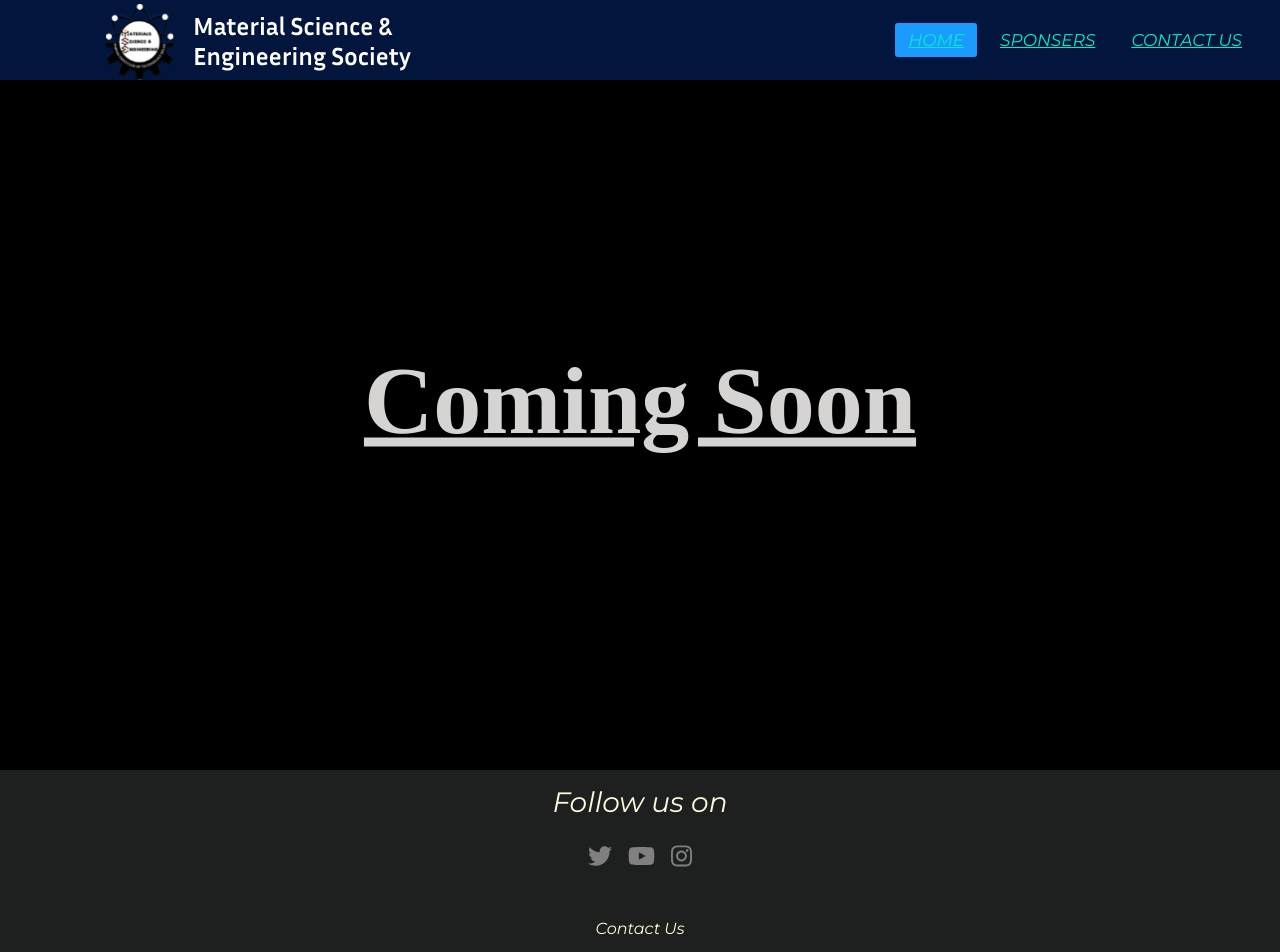
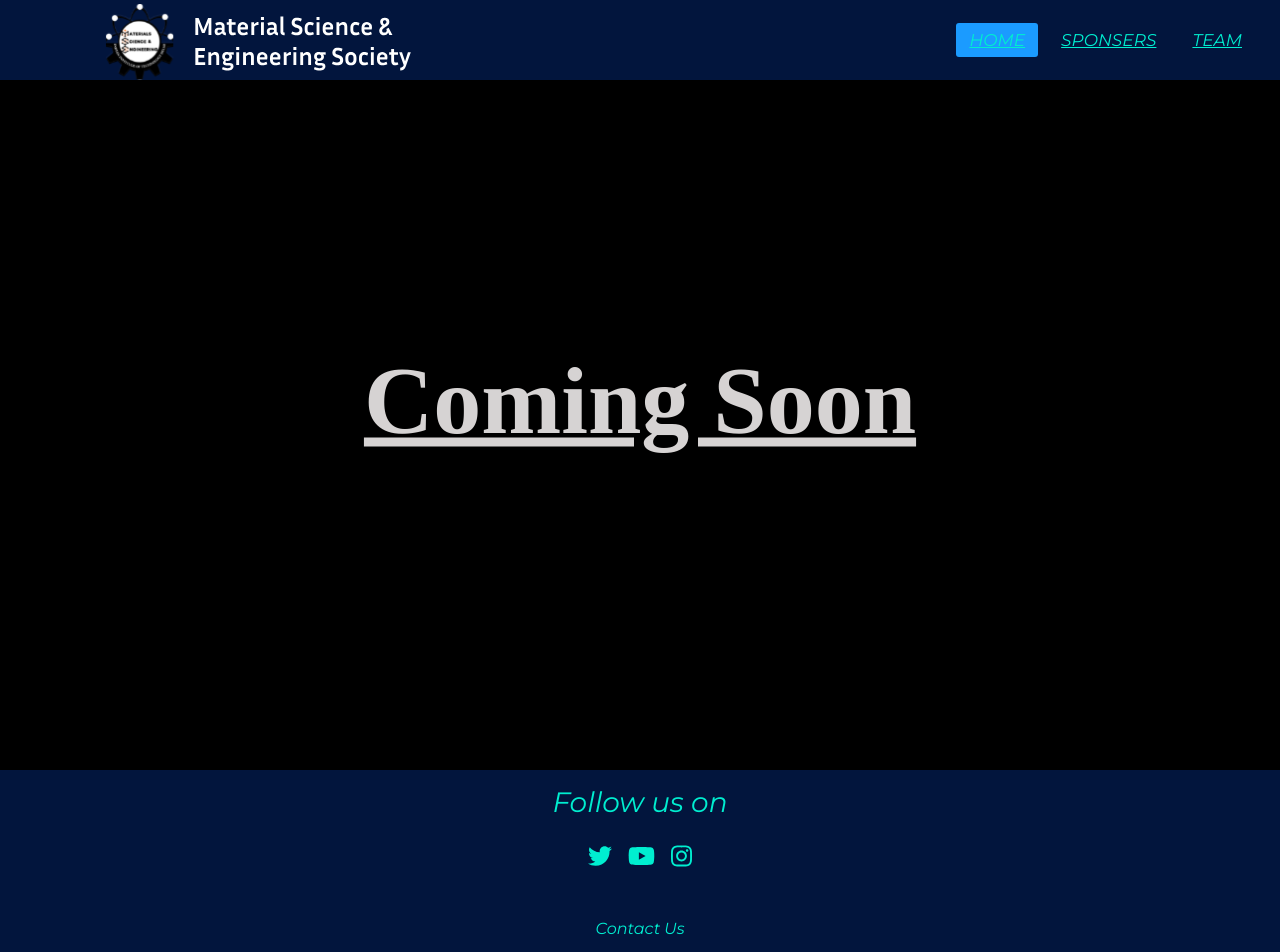
Before and after one commit to sunaina2863/symposium, a React (Create React App) app: page /qp in a window 1280 px wide. Shown: the top 952 px of the page. Built offline with nearby package versions, Linux system fonts and the light colour scheme; the HTML template or start-up script is replaced by a standard one.

Commit message:
Footer Updated

```diff
--- a/src/Home/footer.css
+++ b/src/Home/footer.css
@@ -1,11 +1,11 @@
 .social-icons {
   display: inline-block;
-  color: grey;
+  color: #00EED0;
 }
 
 .icon {
   transition: transform 0.3s ease;
-  color: grey;
+  color: #00EED0;
 }
 
 .icon:hover {
--- a/src/Home/footer.js
+++ b/src/Home/footer.js
@@ -5,18 +5,20 @@ import {
   faInstagram,
   faYoutube,
 } from "@fortawesome/free-brands-svg-icons";
+
 import "./footer.css";
+
 const Footer = () => {
   const copyRightStyle = {
-    borderColor: "#D8F3DC",
+    borderColor: "#00EED0",
   };
   const footerStyle = {
-    background: "#1E1F1F",
-    color: "#FEFAE0",
+    background: "#02153D",
+    color: "#00EED0",
     padding: "15px 0 0",
   };
   const contactUsStyle = {
-    color: "#FEFAE0",
+    color: "#00EED0",
   };
 
   return (
@@ -52,7 +54,7 @@ const Footer = () => {
             6283262790
           </a>
         </div>
-        <div style={copyRightStyle} className="border-top pt-3">
+        <div style={copyRightStyle} className="border-top pt-3 copyright">
           <p>©Copyright DMSE, IIT Delhi</p>
         </div>
       </footer>
--- a/src/Home/navbar.js
+++ b/src/Home/navbar.js
@@ -20,8 +20,8 @@ const Navbar = () => {
       </label>
       <ul>
         <li><a class="active" href="#">Home</a></li>
-        <li><a href="#">SPONSERS</a></li>
-        <li><a href="#">CONTACT US</a></li>
+        <li><a href="#">Sponsers</a></li>
+        <li><a href="#">Team</a></li>
 
       </ul>
     </nav>
```
